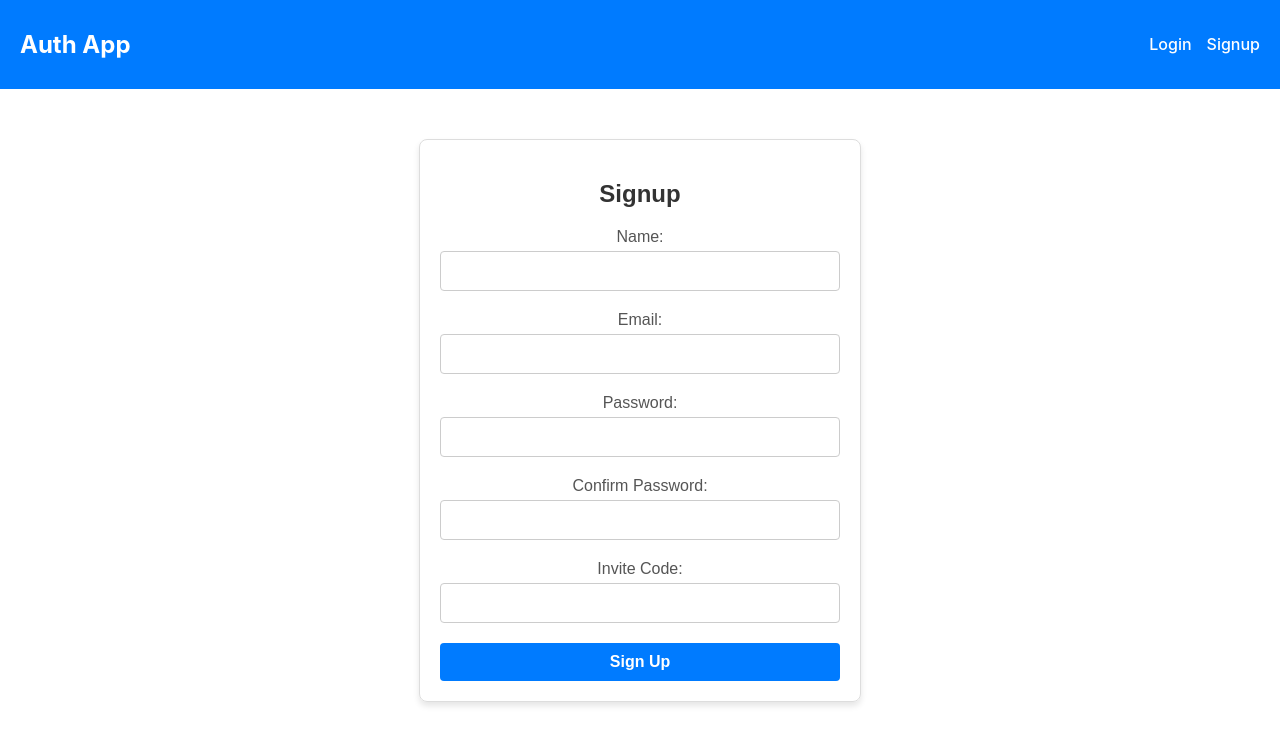
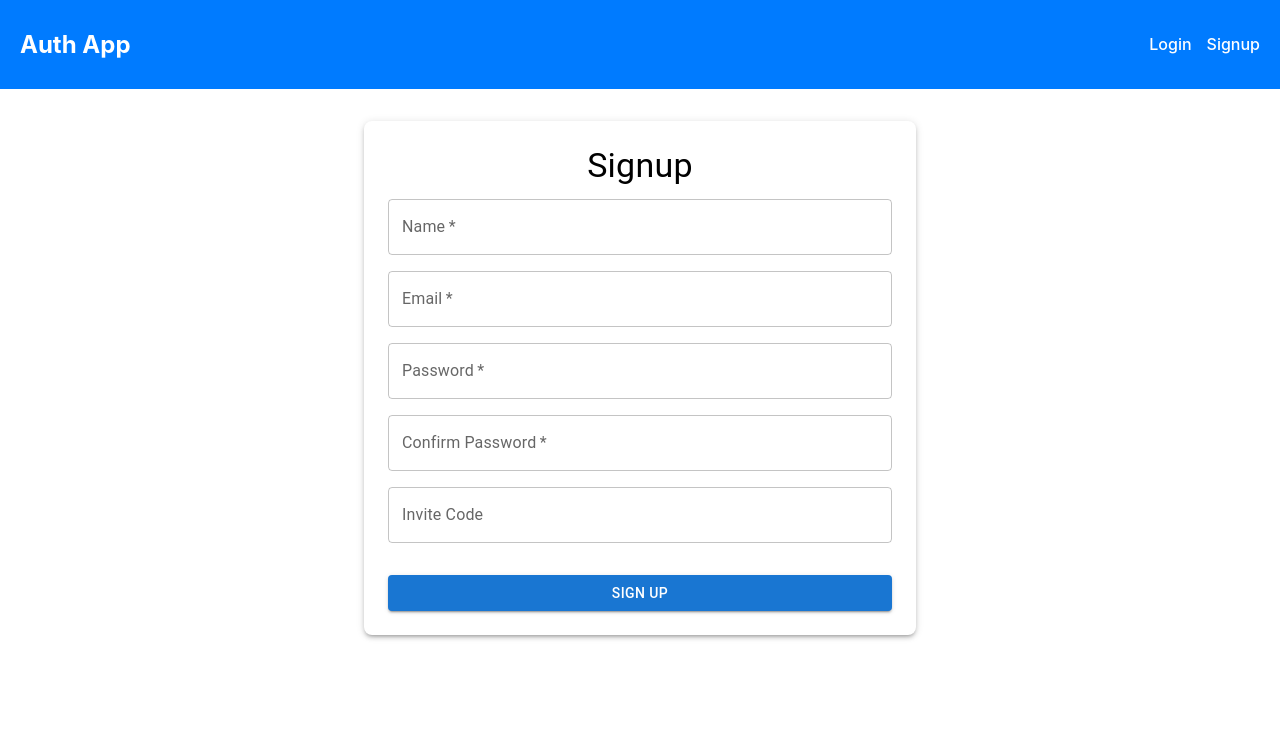
Before and after one commit to Nick12Thomas/react-auth-app, a React (Create React App) app: page /signup in a window 1280 px wide. Shown: the top 744 px of the page. Built offline with nearby package versions, Linux system fonts and the light colour scheme.

Commit message:
added material ui toh both login and sign up pages

```diff
--- a/package.json
+++ b/package.json
@@ -3,6 +3,9 @@
   "version": "0.1.0",
   "private": true,
   "dependencies": {
+    "@emotion/react": "^11.14.0",
+    "@emotion/styled": "^11.14.0",
+    "@mui/material": "^6.3.1",
     "axios": "^1.7.9",
     "cra-template": "1.2.0",
     "react": "^19.0.0",
--- /dev/null
+++ b/src/api/api.js
@@ -0,0 +1,39 @@
+import axios from "axios";
+
+//const API_BASE_URL = "https://bffapi.biztel.ai:8080/api/auth";
+const API_BASE_URL = "https://bffapi.biztel.ai:8080/api/auth";
+
+const api = axios.create({
+  baseURL: API_BASE_URL,
+  headers: {
+    "Content-Type": "application/json",
+  },
+});
+
+// Intercept requests to add additional headers if needed (e.g., Authorization tokens)
+api.interceptors.request.use(
+  (config) => {
+    // Example: Attach a token if available
+    const token = document.cookie
+      .split("; ")
+      .find((row) => row.startsWith("token="))
+      ?.split("=")[1];
+
+    if (token) {
+      config.headers["Authorization"] = `Bearer ${token}`;
+    }
+
+    return config;
+  },
+  (error) => Promise.reject(error)
+);
+
+// Intercept responses to handle errors globally
+api.interceptors.response.use(
+  (response) => response,
+  (error) => {
+    return Promise.reject(error.response ? error.response.data : error.message);
+  }
+);
+
+export default api;
--- a/src/components/Login.js
+++ b/src/components/Login.js
@@ -1,103 +1,99 @@
 import React, { useState } from "react";
-import "./Login.css"; // Import the CSS file
+import api from "../api/api"; // Axios instance
+import {
+  Box,
+  TextField,
+  Button,
+  Typography,
+  Container,
+  Grid,
+} from "@mui/material";
 
 const Login = () => {
   const [formData, setFormData] = useState({ email: "", password: "" });
-  const [errors, setErrors] = useState({});
-  const [apiError, setApiError] = useState("");
-  const [isLoading, setIsLoading] = useState(false);
+  const [message, setMessage] = useState("");
+  const [error, setError] = useState("");
 
-  // Handle input changes
   const handleChange = (e) => {
-    setFormData({ ...formData, [e.target.name]: e.target.value });
+    const { name, value } = e.target;
+    setFormData({ ...formData, [name]: value });
   };
 
-  // Form validation
-  const validate = () => {
-    const newErrors = {};
-    if (!formData.email || !/^[^\s@]+@[^\s@]+\.[^\s@]+$/.test(formData.email)) {
-      newErrors.email = "Valid email is required";
-    }
-    if (!formData.password) {
-      newErrors.password = "Password is required";
-    }
-
-    setErrors(newErrors);
-    return Object.keys(newErrors).length === 0;
-  };
-
-  // Handle form submission
   const handleSubmit = async (e) => {
     e.preventDefault();
-    setApiError("");
-    setErrors({});
-    if (!validate()) return;
 
     try {
-      setIsLoading(true);
-      // Replace with your API call
-      const response = await fakeLoginAPI(formData);
-      alert(`Login successful! Welcome, ${response.user.name}`);
-      setFormData({ email: "", password: "" }); // Reset form on success
+      const response = await api.post("/login", {
+        email: formData.email,
+        password: formData.password,
+      });
+
+      const { token } = response.data;
+
+      document.cookie = `token=${token}; HttpOnly; Secure; SameSite=Strict; path=/`;
+
+      setMessage("Login successful!");
+      setError("");
     } catch (err) {
-      setApiError(err.message || "Login failed. Please try again.");
-    } finally {
-      setIsLoading(false);
+      setError(err.message || "Invalid login credentials.");
     }
   };
 
   return (
-    <div className="login-container">
-      <h2 className="login-title">Login</h2>
-      {apiError && <p className="error-message">{apiError}</p>}
-      <form onSubmit={handleSubmit} className="login-form">
-        <div className="form-group">
-          <label htmlFor="email" className="form-label">
-            Email:
-          </label>
-          <input
+    <Container maxWidth="sm">
+      <Box
+        sx={{
+          mt: 4,
+          p: 3,
+          boxShadow: 3,
+          borderRadius: 2,
+          bgcolor: "background.paper",
+        }}
+      >
+        <Typography variant="h4" align="center" gutterBottom>
+          Login
+        </Typography>
+        {message && <Typography color="success.main">{message}</Typography>}
+        {error && <Typography color="error.main">{error}</Typography>}
+        <form onSubmit={handleSubmit}>
+          <Grid container spacing={2}>
+            <Grid item xs={12}>
+              <TextField
+                fullWidth
+                label="Email"
                 type="email"
                 name="email"
-            id="email"
                 value={formData.email}
                 onChange={handleChange}
-            className={`form-input ${errors.email ? "error" : ""}`}
+                required
               />
-          {errors.email && <p className="error-message">{errors.email}</p>}
-        </div>
-        <div className="form-group">
-          <label htmlFor="password" className="form-label">
-            Password:
-          </label>
-          <input
+            </Grid>
+            <Grid item xs={12}>
+              <TextField
+                fullWidth
+                label="Password"
                 type="password"
                 name="password"
-            id="password"
                 value={formData.password}
                 onChange={handleChange}
-            className={`form-input ${errors.password ? "error" : ""}`}
+                required
               />
-          {errors.password && <p className="error-message">{errors.password}</p>}
-        </div>
-        <button type="submit" className="login-button" disabled={isLoading}>
-          {isLoading ? "Logging in..." : "Login"}
-        </button>
+            </Grid>
+            <Grid item xs={12}>
+              <Button
+                type="submit"
+                variant="contained"
+                fullWidth
+                sx={{ mt: 2 }}
+              >
+                Log In
+              </Button>
+            </Grid>
+          </Grid>
         </form>
-    </div>
+      </Box>
+    </Container>
   );
 };
 
-// Mock API function for demonstration
-const fakeLoginAPI = async (data) => {
-  return new Promise((resolve, reject) => {
-    setTimeout(() => {
-      if (data.email === "test@example.com" && data.password === "password") {
-        resolve({ user: { name: "John Doe" } });
-      } else {
-        reject(new Error("Invalid email or password"));
-      }
-    }, 1000);
-  });
-};
-
 export default Login;
--- a/src/components/Signup.js
+++ b/src/components/Signup.js
@@ -1,5 +1,13 @@
 import React, { useState } from "react";
-import "./Signup.css"; // Create a CSS file for Signup if needed
+import api from "../api/api"; // Axios instance
+import {
+  Box,
+  TextField,
+  Button,
+  Typography,
+  Container,
+  Grid,
+} from "@mui/material";
 
 const Signup = () => {
   const [formData, setFormData] = useState({
@@ -10,101 +18,121 @@ const Signup = () => {
     inviteCode: "",
   });
 
-  const [errors, setErrors] = useState({});
-  const [apiError, setApiError] = useState("");
+  const [message, setMessage] = useState("");
+  const [error, setError] = useState("");
 
   const handleChange = (e) => {
-    setFormData({ ...formData, [e.target.name]: e.target.value });
+    const { name, value } = e.target;
+    setFormData({ ...formData, [name]: value });
   };
 
-  const validate = () => {
-    const newErrors = {};
-    if (!formData.name) newErrors.name = "Name is required";
-    if (!formData.email) newErrors.email = "Email is required";
-    if (!formData.password) newErrors.password = "Password is required";
-    if (formData.password !== formData.confirmPassword)
-      newErrors.confirmPassword = "Passwords must match";
-    return newErrors;
-  };
+  const handleSubmit = async (e) => {
+    e.preventDefault();
 
-  const handleSubmit = (e) => {
-    e.preventDefault();
-    const newErrors = validate();
-    if (Object.keys(newErrors).length > 0) {
-      setErrors(newErrors);
+    if (formData.password !== formData.confirmPassword) {
+      setError("Passwords do not match");
       return;
     }
-    // Mock API logic here
-    alert("Signup Successful!");
+
+    try {
+      const response = await api.post("/signup", {
+        name: formData.name,
+        email: formData.email,
+        password: formData.password,
+        inviteCode: formData.inviteCode,
+      });
+
+      setMessage("Signup successful! Please log in.");
+      setError("");
+    } catch (err) {
+      setError(err.message || "An error occurred during signup.");
+    }
   };
 
   return (
-    <div className="signup-container">
-      <h2 className="signup-title">Signup</h2>
-      {apiError && <p className="error-message">{apiError}</p>}
-      <form onSubmit={handleSubmit} className="signup-form">
-        <div className="form-group">
-          <label htmlFor="name" className="form-label">Name:</label>
-          <input
-            type="text"
+    <Container maxWidth="sm">
+      <Box
+        sx={{
+          mt: 4,
+          p: 3,
+          boxShadow: 3,
+          borderRadius: 2,
+          bgcolor: "background.paper",
+        }}
+      >
+        <Typography variant="h4" align="center" gutterBottom>
+          Signup
+        </Typography>
+        {message && <Typography color="success.main">{message}</Typography>}
+        {error && <Typography color="error.main">{error}</Typography>}
+        <form onSubmit={handleSubmit}>
+          <Grid container spacing={2}>
+            <Grid item xs={12}>
+              <TextField
+                fullWidth
+                label="Name"
                 name="name"
-            id="name"
                 value={formData.name}
                 onChange={handleChange}
-            className={`form-input ${errors.name ? "error" : ""}`}
+                required
               />
-          {errors.name && <p className="error-message">{errors.name}</p>}
-        </div>
-        <div className="form-group">
-          <label htmlFor="email" className="form-label">Email:</label>
-          <input
+            </Grid>
+            <Grid item xs={12}>
+              <TextField
+                fullWidth
+                label="Email"
                 type="email"
                 name="email"
-            id="email"
                 value={formData.email}
                 onChange={handleChange}
-            className={`form-input ${errors.email ? "error" : ""}`}
+                required
               />
-          {errors.email && <p className="error-message">{errors.email}</p>}
-        </div>
-        <div className="form-group">
-          <label htmlFor="password" className="form-label">Password:</label>
-          <input
+            </Grid>
+            <Grid item xs={12}>
+              <TextField
+                fullWidth
+                label="Password"
                 type="password"
                 name="password"
-            id="password"
                 value={formData.password}
                 onChange={handleChange}
-            className={`form-input ${errors.password ? "error" : ""}`}
+                required
               />
-          {errors.password && <p className="error-message">{errors.password}</p>}
-        </div>
-        <div className="form-group">
-          <label htmlFor="confirmPassword" className="form-label">Confirm Password:</label>
-          <input
+            </Grid>
+            <Grid item xs={12}>
+              <TextField
+                fullWidth
+                label="Confirm Password"
                 type="password"
                 name="confirmPassword"
-            id="confirmPassword"
                 value={formData.confirmPassword}
                 onChange={handleChange}
-            className={`form-input ${errors.confirmPassword ? "error" : ""}`}
+                required
               />
-          {errors.confirmPassword && <p className="error-message">{errors.confirmPassword}</p>}
-        </div>
-        <div className="form-group">
-          <label htmlFor="inviteCode" className="form-label">Invite Code:</label>
-          <input
-            type="text"
+            </Grid>
+            <Grid item xs={12}>
+              <TextField
+                fullWidth
+                label="Invite Code"
                 name="inviteCode"
-            id="inviteCode"
                 value={formData.inviteCode}
                 onChange={handleChange}
-            className="form-input"
               />
-        </div>
-        <button type="submit" className="signup-button">Sign Up</button>
+            </Grid>
+            <Grid item xs={12}>
+              <Button
+                type="submit"
+                variant="contained"
+                fullWidth
+                sx={{ mt: 2 }}
+              >
+                Sign Up
+              </Button>
+            </Grid>
+          </Grid>
         </form>
-    </div>
+      </Box>
+    </Container>
   );
 };
 
--- a/src/index.js
+++ b/src/index.js
@@ -11,7 +11,4 @@ root.render(
   </React.StrictMode>
 );
 
-// If you want to start measuring performance in your app, pass a function
-// to log results (for example: reportWebVitals(console.log))
-// or send to an analytics endpoint. Learn more: https://bit.ly/CRA-vitals
 reportWebVitals();
```
Also changed, not shown: 1 other file (tests, documents, lock files or other folders). Lines whose indentation alone changed are shown as unchanged.
